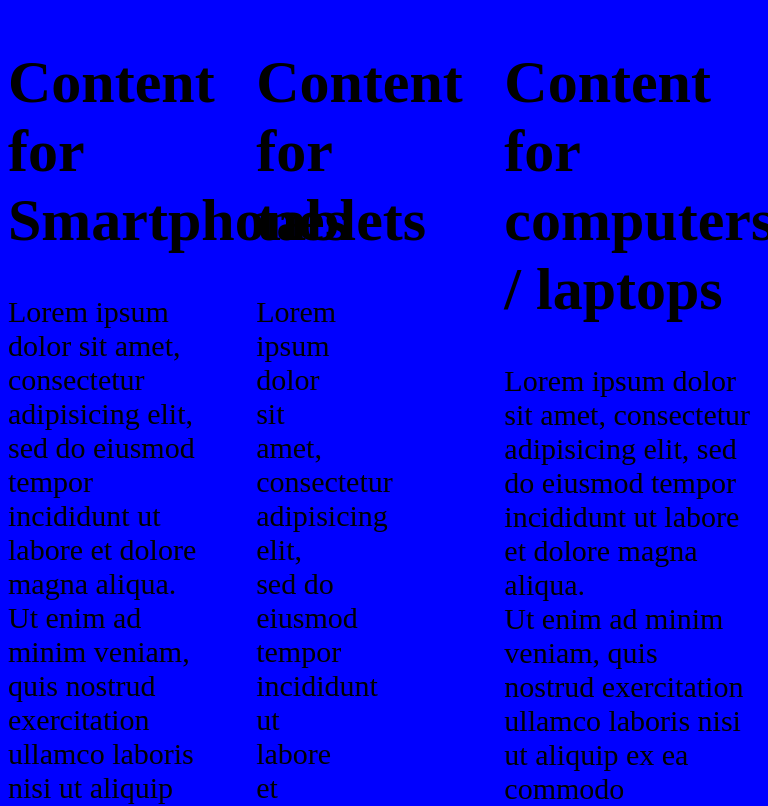
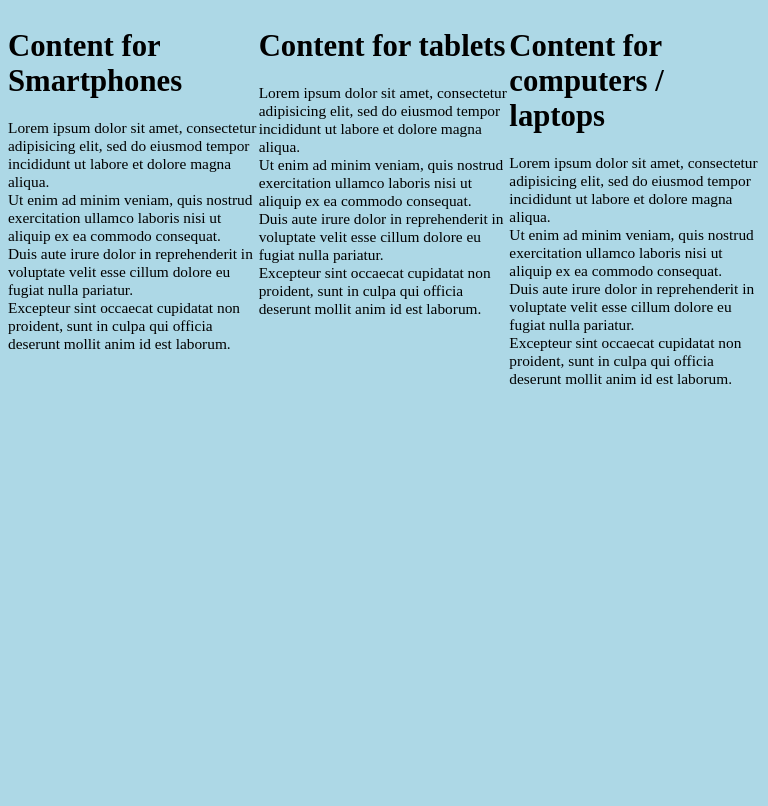
Before and after one commit to Deborahpizzichillo/Responsive-Web-Design, a plain HTML site: page index.html in a window 768 px wide. Shown: the top 806 px of the page. Drawn offline with Linux system fonts and the light colour scheme; a script that the page names is missing.

Commit message:
Responsive-Web-Design

```diff
--- a/index.html
+++ b/index.html
@@ -3,7 +3,7 @@
 <head>
   <meta charset="utf-8" />
   <meta http-equiv="X-UA-Compatible" content="IE=edge">
-  <title>Page Title</title>
+  <title>responsive-web-design</title>
   <meta name="viewport" content="width=device-width, initial-scale=1">
   <link rel="stylesheet" type="text/css" media="screen" href="style.css" />
   <script src="main.js"></script>
--- a/style.css
+++ b/style.css
@@ -1,59 +1,31 @@
-@media only screen and(max-width:300px) {
-    body {
-        background-color: #FF0000;
-        font-size: 20px;
+body{
+  font-size: 2vw;
 }
 
-
-#medium {
+@media only screen and (max-width: 300px) {
+  body {
+    background-color: red;
+  }
 
 }
+@media only screen and (min-width: 300px) and (max-width:768px) {
+  body {
+    background-color: green;
+    display: grid;
+    grid-template-columns: 2fr 1fr;
+  }
+  #large{
 
-#large {
+    grid-column-end: span 2;
+  }
+
 
 }
-}
-
-@media screen and (min-width: 300px) and (max-width: 768px) {
-    body {
-      background-color: #008000;
-      font-size: 40px;
-    }
-
-    #small {
-      width: 76.7%;
-    }
-
-    #medium {
-      width: 33.3%;
-    }
-
-    #large {
-      width: 100%;
-    }
+@media only screen and (min-width: 768px) {
+  body {
+    background-color: lightblue;
+    display: flex;
   }
 
-  @media only screen and (min-width: 768px) {
-    body {
-      background-color: #0000FF;
-      font-size: 30px;
-      display: grid;
-      grid-template-columns: 33% 33% 33%;
-      grid-template-rows: auto;
-    }
 
-    #small {
-      grid-column: 1/1;
-      grid-row: 1/1;
-    }
-
-    #medium {
-      grid-column: 2/2;
-      grid-row: 1/1;
-    }
-
-    #large {
-      grid-column: 3/3;
-      grid-row: 1/1;
-    }
-  }
+}
```
